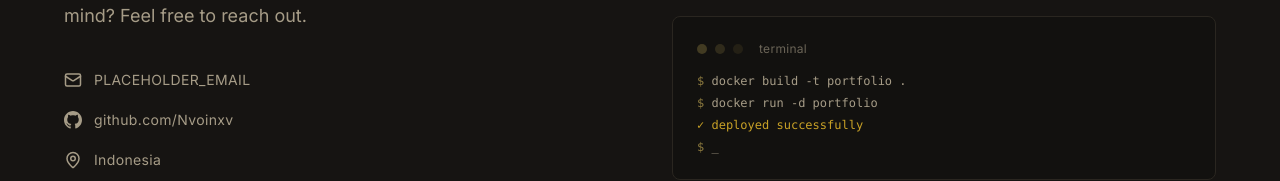
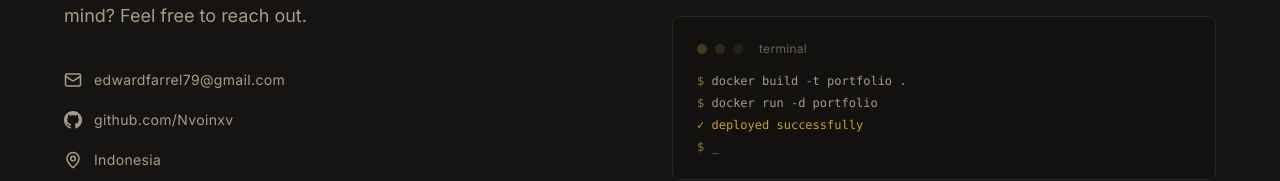
Before and after one commit to Nvoinxv/Web-Nvoinxv-portofolio-development, a Next.js app: page / in a window 1280 px wide. Shown: the part 3755-3936 px from the top of the page. Built offline with nearby package versions, Linux system fonts and the light colour scheme.

Commit message:
perubahan design web

```diff
--- a/components/ContactFooter.tsx
+++ b/components/ContactFooter.tsx
@@ -30,14 +30,14 @@ export default function ContactFooter() {
 
             <AnimatedSection delay={0.1}>
               <div className="space-y-5">
-                {/* PLACEHOLDER_EMAIL — replace with actual email before production */}
+                {/* edwardfarrel79@gmail.com — replace with actual email before production */}
                 <a
-                  href="mailto:PLACEHOLDER_EMAIL"
+                  href="mailto:edwardfarrel79@gmail.com"
                   className="flex items-center gap-3 text-text-secondary hover:text-accent-gold transition-colors duration-300"
                 >
                   <Mail size={18} />
                   <span className="text-sm tracking-wide">
-                    PLACEHOLDER_EMAIL
+                    edwardfarrel79@gmail.com
                   </span>
                 </a>
                 <a
```
